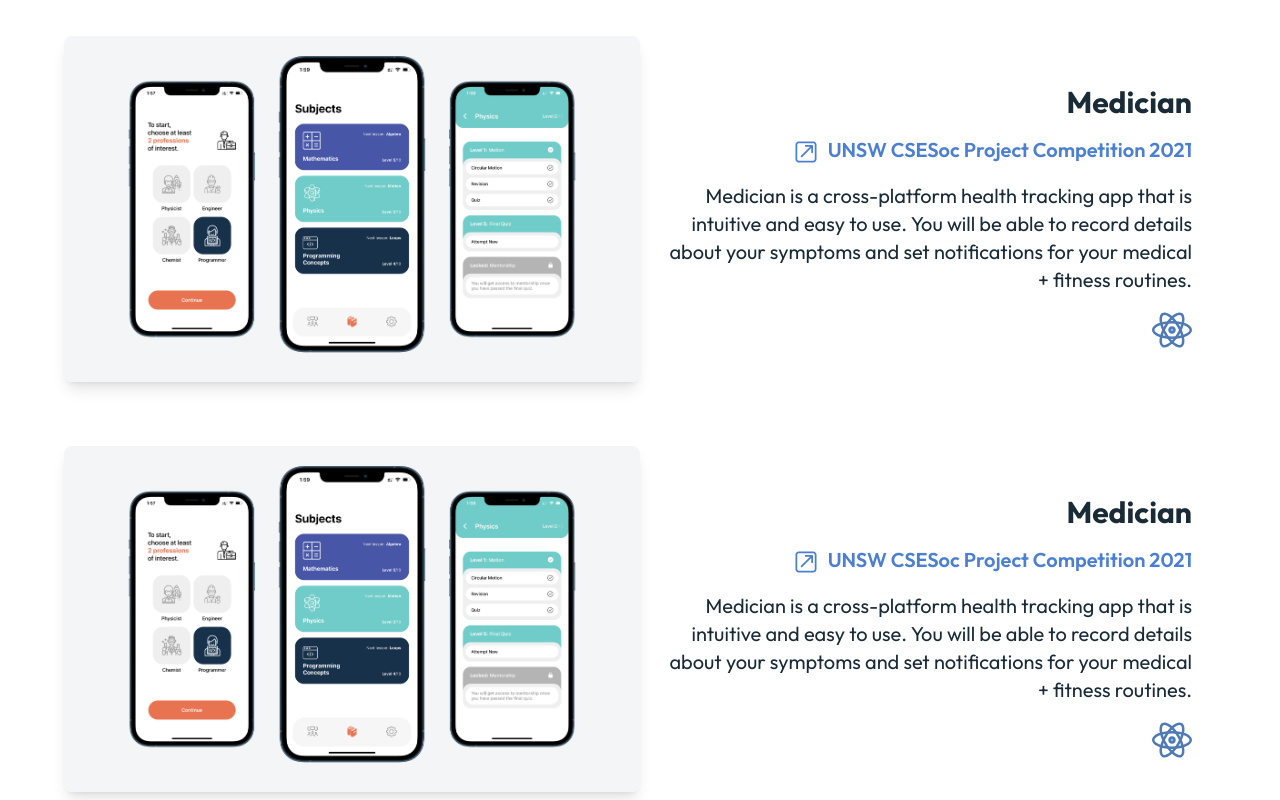
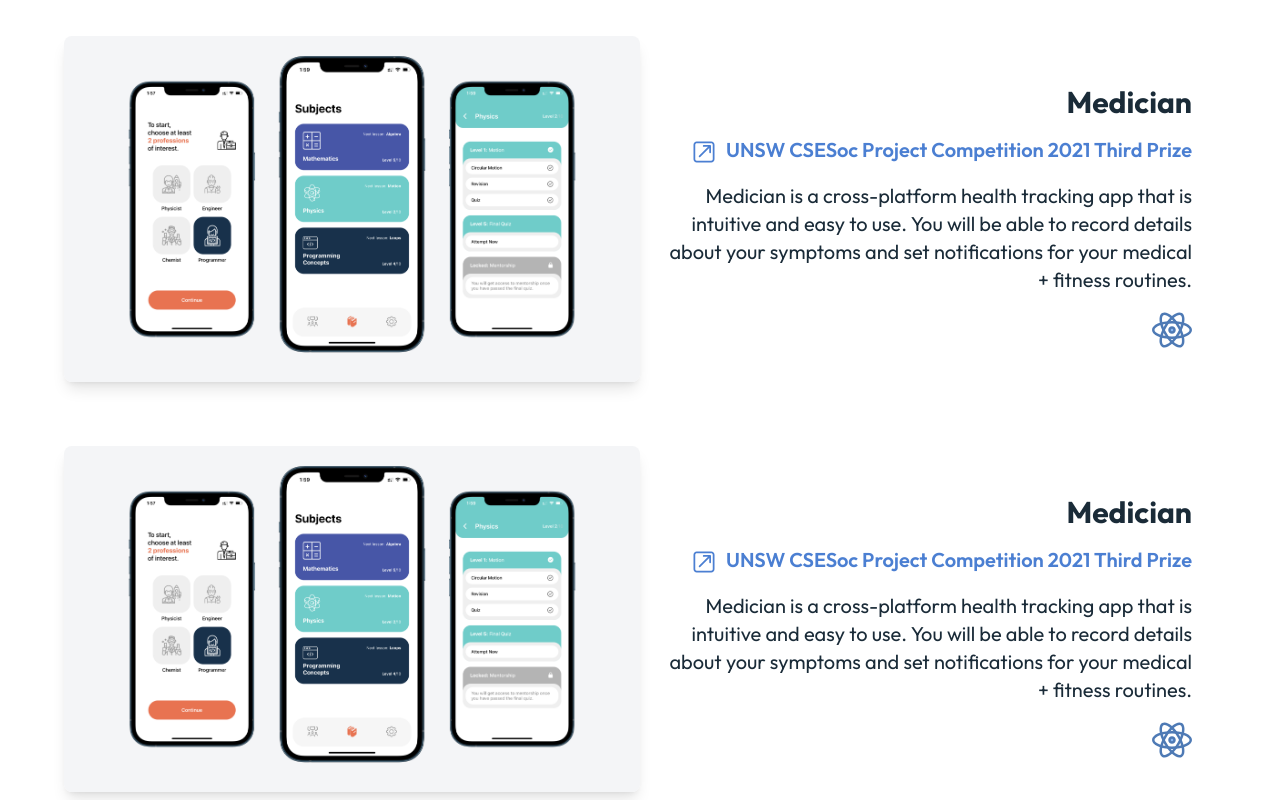
Before and after one commit to zijizhu/website, a Next.js app: page / in a window 1280 px wide. Shown: the part 900-1700 px from the top of the page. Built offline with nearby package versions, Linux system fonts and the light colour scheme.

Commit message:
created files for project details

```diff
--- a/src/components/ProjectCard.tsx
+++ b/src/components/ProjectCard.tsx
@@ -16,6 +16,7 @@
   sourceLink,
   downloadLink,
   techs,
+  techIconNames,
   imgLayout = 'left'
 }: {
   imgLayout?: 'left' | 'right';
--- /dev/null
+++ b/src/projects.ts
@@ -0,0 +1,36 @@
+import { ProjectInfo } from './types';
+
+const projects: ProjectInfo[] = [
+  {
+    name: 'Medician',
+    description: 'UNSW CSESoc Project Competition 2021 Third Prize',
+    link: 'https://www.facebook.com/events/184882760245206/?active_tab=discussion',
+    detail:
+      'Medician is a cross-platform health tracking app that is intuitive and easy to use. You will be able to record details about your symptoms and set notifications for your medical + fitness routines.',
+    sourceLink: 'https://github.com/fxlui/medician',
+    techs: ['React Native', 'TypeScript', 'MobX State Tree', 'SQLite'],
+    techIconNames: ['react', 'typescript', 'mst', 'database']
+  },
+  {
+    name: 'Medician',
+    description: 'UNSW CSESoc Project Competition 2021 Third Prize',
+    link: 'https://www.facebook.com/events/184882760245206/?active_tab=discussion',
+    detail:
+      'Medician is a cross-platform health tracking app that is intuitive and easy to use. You will be able to record details about your symptoms and set notifications for your medical + fitness routines.',
+    sourceLink: 'https://github.com/fxlui/medician',
+    techs: ['React Native', 'TypeScript', 'MobX State Tree', 'SQLite'],
+    techIconNames: ['react', 'typescript', 'mst', 'database']
+  },
+  {
+    name: 'Medician',
+    description: 'UNSW CSESoc Project Competition 2021 Third Prize',
+    link: 'https://www.facebook.com/events/184882760245206/?active_tab=discussion',
+    detail:
+      'Medician is a cross-platform health tracking app that is intuitive and easy to use. You will be able to record details about your symptoms and set notifications for your medical + fitness routines.',
+    sourceLink: 'https://github.com/fxlui/medician',
+    techs: ['React Native', 'TypeScript', 'MobX State Tree', 'SQLite'],
+    techIconNames: ['react', 'typescript', 'mst', 'database']
+  }
+];
+
+export default projects;
--- a/src/types.ts
+++ b/src/types.ts
@@ -13,5 +13,6 @@
   detail: string;
   sourceLink: string;
   downloadLink?: string;
-  techs: IconName[];
+  techs: string[];
+  techIconNames: IconName[];
 }
--- a/src/views/ProjectsView.tsx
+++ b/src/views/ProjectsView.tsx
@@ -1,3 +1,4 @@
+import projects from '../projects';
 import ProjectCard from '../components/ProjectCard';
 
 function ProjectsView() {
@@ -8,27 +9,9 @@
         <h3 className="my-4 text-2xl font-medium text-primary">
           Some things I&apos;ve built.
         </h3>
-        <ProjectCard
-          sourceLink=""
-          techs={[]}
-          name="Medician"
-          description="UNSW CSESoc Project Competition 2021"
-          detail="Medician is a cross-platform health tracking app that is intuitive and easy to use. You will be able to record details about your symptoms and set notifications for your medical + fitness routines."
-        />
-        <ProjectCard
-          sourceLink=""
-          techs={[]}
-          name="Medician"
-          description="UNSW CSESoc Project Competition 2021"
-          detail="Medician is a cross-platform health tracking app that is intuitive and easy to use. You will be able to record details about your symptoms and set notifications for your medical + fitness routines."
-        />
-        <ProjectCard
-          sourceLink=""
-          techs={[]}
-          name="Medician"
-          description="UNSW CSESoc Project Competition 2021"
-          detail="Medician is a cross-platform health tracking app that is intuitive and easy to use. You will be able to record details about your symptoms and set notifications for your medical + fitness routines."
-        />
+        {projects.map((info, idx) => (
+          <ProjectCard key={idx} {...info} />
+        ))}
       </div>
     </section>
   );
```
